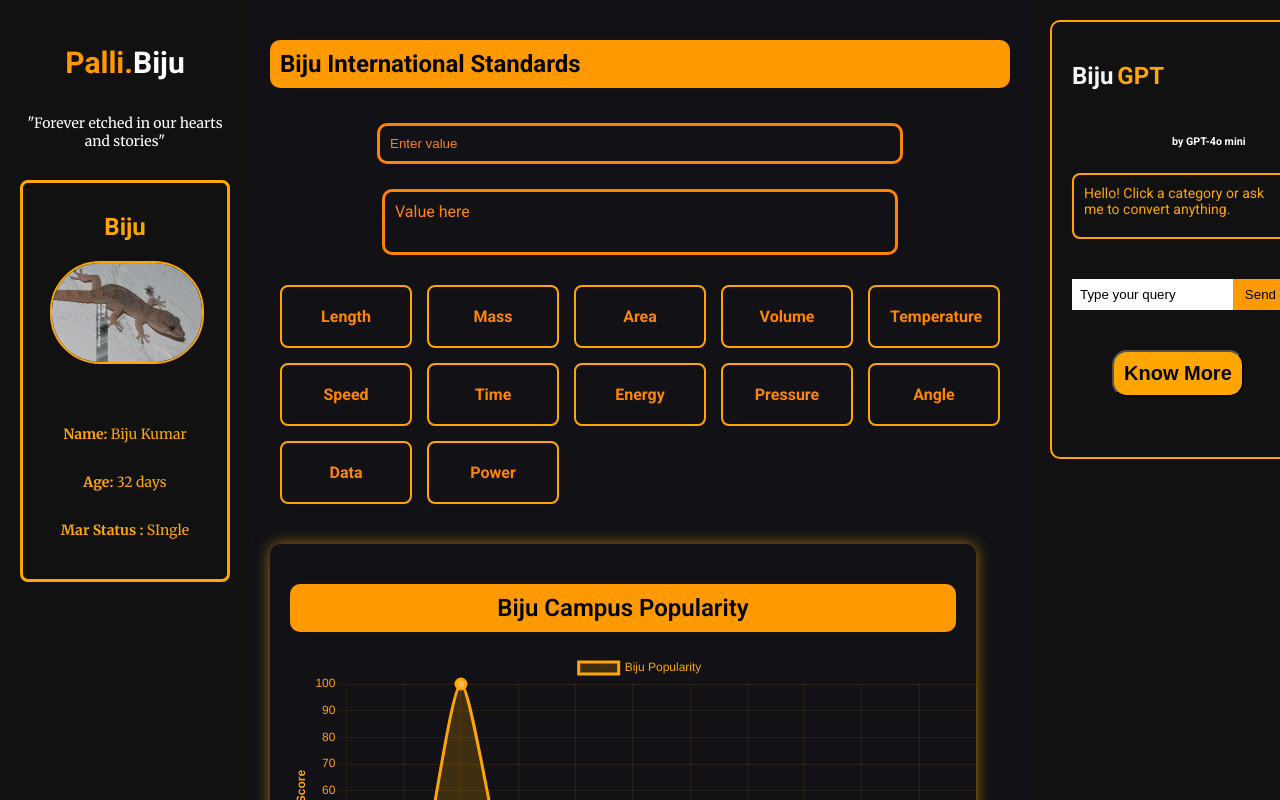
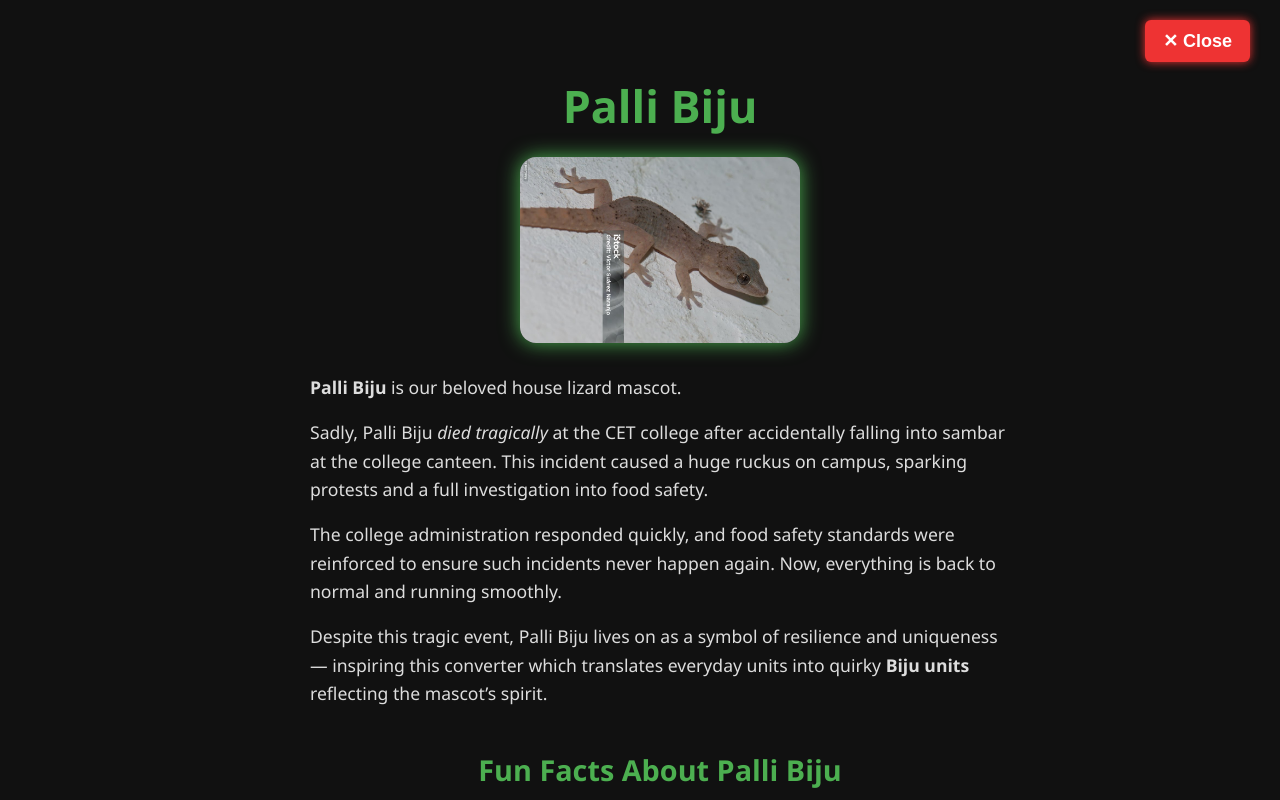
Before and after one commit to AK-krishna01/useless_project_temp, a plain HTML site: page docs/index.html in a window 1280 px wide. Both pictures are taken after a click on the button "Know More". Shown: the top 800 px of the page. Drawn offline with nearby package versions, Linux system fonts and the light colour scheme.

Commit message:
added the landing page

```diff
--- a/docs/index.html
+++ b/docs/index.html
@@ -81,6 +81,40 @@
 
     </div>
 
+    <!-- Palli Biju Landing Overlay -->
+<div id="palliBijuLanding" class="landing-overlay">
+    <button id="closeLanding" class="close-btn">✕ Close</button>
+
+    <h1 class="landing-title">Palli Biju</h1>
+
+    <div class="landing-img-container">
+      <img src="../docs/img/palli_biju.jpg" alt="Palli Biju the House Lizard" class="landing-img">
+    </div>
+
+    <section class="landing-content">
+      <p><strong>Palli Biju</strong> is our beloved house lizard mascot.</p>
+
+      <p>Sadly, Palli Biju <em>died tragically</em> at the CET college after accidentally falling into sambar at the college canteen. This incident caused a huge ruckus on campus, sparking protests and a full investigation into food safety.</p>
+
+      <p>The college administration responded quickly, and food safety standards were reinforced to ensure such incidents never happen again. Now, everything is back to normal and running smoothly.</p>
+
+      <p>Despite this tragic event, Palli Biju lives on as a symbol of resilience and uniqueness — inspiring this converter which translates everyday units into quirky <strong>Biju units</strong> reflecting the mascot’s spirit.</p>
+
+      <h2 class="fun-facts-title">Fun Facts About Palli Biju</h2>
+      <ul class="fun-facts-list">
+        <li>House lizards are known for their quick reflexes and agility.</li>
+        <li>Palli Biju was a campus favorite, often spotted near classrooms.</li>
+        <li>The mascot inspired a unit conversion system unlike any other.</li>
+        <li>Its tragic story raised awareness about food safety on campus.</li>
+        <li>The ruckus even led to temporary suspension of the canteen.</li>
+      </ul>
+
+      <p class="quote">"Forever etched in our hearts and stories."</p>
+    </section>
+  </div>
+
+
+
 <script src="trend.js"></script>
 <script src="script.js"></script>
 </body>
--- a/docs/script.js
+++ b/docs/script.js
@@ -133,6 +133,24 @@ document.addEventListener('DOMContentLoaded', () => {
     });
 
 
+    const knowMoreBtn = document.querySelector('.knowmore button');
+const landingDiv = document.getElementById('palliBijuLanding');
+const closeBtn = document.getElementById('closeLanding');
+
+knowMoreBtn.addEventListener('click', () => {
+  landingDiv.style.display = 'block';
+  document.body.style.overflow = 'hidden';  // prevent background scroll
+});
+
+closeBtn.addEventListener('click', () => {
+  landingDiv.style.display = 'none';
+  document.body.style.overflow = 'auto';  // restore scroll
+});
+
+
+
+
+
 
 
 
--- a/docs/style.css
+++ b/docs/style.css
@@ -306,3 +306,95 @@ body {
     border: 2px solid orange;
 
 }
+
+/* Landing overlay styles */
+.landing-overlay {
+    display: none;
+    position: fixed;
+    top: 0; left: 0;
+    width: 100%;
+    height: 100%;
+    background-color: #111;
+    color: #eee;
+    overflow-y: auto;
+    z-index: 9999;
+    padding: 40px 20px;
+    font-family: 'Segoe UI', Tahoma, Geneva, Verdana, sans-serif;
+    line-height: 1.6;
+  }
+
+  /* Close button */
+  .close-btn {
+    position: fixed;
+    top: 20px;
+    right: 30px;
+    background: #e33;
+    color: white;
+    border: none;
+    padding: 10px 18px;
+    font-size: 18px;
+    font-weight: bold;
+    border-radius: 6px;
+    cursor: pointer;
+    box-shadow: 0 0 10px #e33;
+    transition: background-color 0.3s ease;
+  }
+
+  .close-btn:hover {
+    background-color: #a00;
+  }
+
+  /* Landing page title */
+  .landing-title {
+    text-align: center;
+    font-weight: 900;
+    margin-bottom: 15px;
+    font-size: 2.8rem;
+    color: #4caf50;
+  }
+
+  /* Image container and image */
+  .landing-img-container {
+    display: flex;
+    justify-content: center;
+    margin-bottom: 30px;
+  }
+
+  .landing-img {
+    width: 280px;
+    border-radius: 16px;
+    box-shadow: 0 0 20px #4caf50;
+  }
+
+  /* Content section */
+  .landing-content {
+    max-width: 700px;
+    margin: 0 auto;
+    font-size: 1.1rem;
+    color: #ddd;
+  }
+
+  /* Fun facts title */
+  .fun-facts-title {
+    margin-top: 40px;
+    color: #4caf50;
+    text-align: center;
+    font-size: 1.8rem;
+  }
+
+  /* Fun facts list */
+  .fun-facts-list {
+    list-style: disc inside;
+    max-width: 700px;
+    margin: 10px auto 40px auto;
+    font-size: 1rem;
+    color: #ccc;
+  }
+
+  /* Quote text */
+  .quote {
+    text-align: center;
+    font-style: italic;
+    color: #999;
+    font-size: 1rem;
+  }
```
Also changed, not shown: 1 other file.
